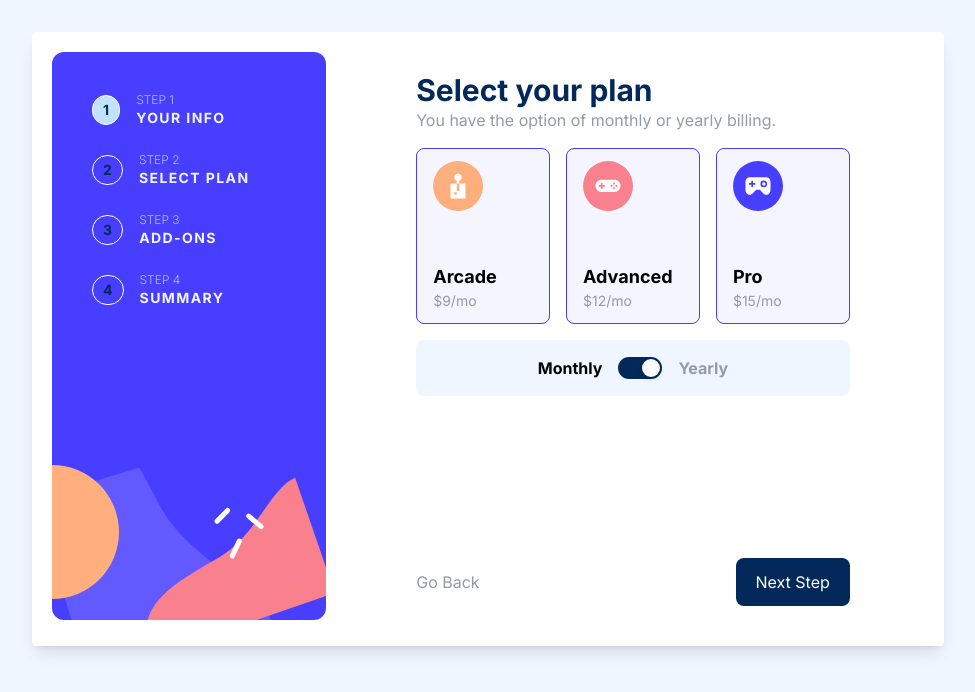
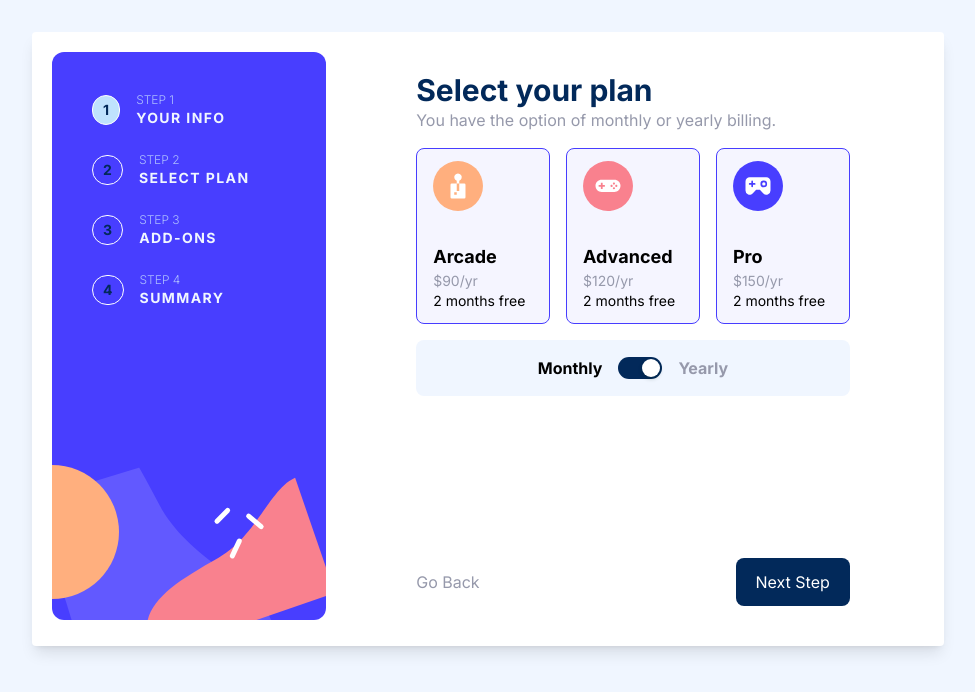
Before and after one commit to chiomaubaezuonu/multi-forms-project, a Next.js app: page /plan in a window 1280 px wide. Both pictures are taken after a click on the switch 792 px from the left and 368 px from the top of the page. Shown: the top 692 px of the page, without its empty margins (152-1127 px from the left). Built offline with nearby package versions, Linux system fonts and the light colour scheme.

Commit message:
Added conditional  display of price  op plan's page when the switch is toggled

```diff
--- a/app/plan/page.tsx
+++ b/app/plan/page.tsx
@@ -10,13 +10,17 @@ import "../App.css"
 
 const Plan = () => {
     const [toggleOn, setToggleOn] = useState(false)
+    const [yearly, setYearly] = useState(false)
 
     const onChange = (checked: boolean) => {
-
-         console.log(`switch to ${checked}`);
         setToggleOn(checked)
+        //  console.log(`switch to ${checked}`);
+        if (toggleOn === false) {
+            setYearly(true)
+        } else {
+            setYearly(false)
+        }
     };
-
     return (
         <div className="rounded-lg shadow-lg md:shadow-none z-10 flex-1 p-5 bg-white ">
             <div className="flex flex-col md:shadow-none gap-4 mx-auto h-full md:w-4/5">
@@ -32,8 +36,18 @@ const Plan = () => {
                             <Image width={50} height={50} src="/images/arcade.svg" alt='arcade' />
                         </label>
                         <div className='mt-auto'>
-                            <p className='text-[#0229A] font-bold text-lg'>Arcade</p>
-                            <p className='text-[#9699ab] text-sm'>$9/mo</p>
+                            {yearly ?
+                                <div>
+                                    <p className='text-[#0229A] font-bold text-lg'>Arcade</p>
+                                    <p className='text-sm text-[#9699ab]'>$90/yr</p>
+                                    <p className="text-[02295A] text-sm"> 2 months free </p>
+                                </div>
+                                :
+                                <div>
+                                    <p className='text-[#0229A] font-bold text-lg'>Arcade</p>
+                                    <p className='text-[#9699ab] text-sm'>$9/mo</p>
+                                </div>
+                            }
                         </div>
                     </div>
 
@@ -42,17 +56,37 @@ const Plan = () => {
                             <Image width={50} height={50} src="/images/advanced.svg" alt='arcade' />
                         </label>
                         <div className='mt-auto'>
-                            <p className='text-[#0229A] font-bold text-lg'>Advanced</p>
-                            <p className='text-[#9699ab] text-sm'>$12/mo</p>
+                        {yearly ?
+                                <div>
+                                    <p className='text-[#0229A] font-bold text-lg'>Advanced</p>
+                                    <p className='text-sm text-[#9699ab]'>$120/yr</p>
+                                    <p className="text-[02295A] text-sm"> 2 months free </p>
+                                </div>
+                                :
+                                <div>
+                                    <p className='text-[#0229A] font-bold text-lg'>Advanced</p>
+                                    <p className='text-[#9699ab] text-sm'>$9/mo</p>
+                                </div>
+                            }
                         </div>
                     </div>
                     <div className='bg-[#473dff0d] border-[#473dff] text-sm rounded-lg w-full border-[1px] cursor-pointer flex flex-col py-3 h-[11rem] p-4 gap-3 duration-200'>
-                        <label htmlFor="arcade">
+                        <label htmlFor="pro">
                             <Image width={50} height={50} src="/images/pro.svg" alt='arcade' />
                         </label>
                         <div className='mt-auto'>
-                            <p className='text-[#0229A] font-bold text-lg'>Pro</p>
-                            <p className='text-[#9699ab] text-sm'>$15/mo</p>
+                        {yearly ?
+                                <div>
+                                    <p className='text-[#0229A] font-bold text-lg'>Pro</p>
+                                    <p className='text-sm text-[#9699ab]'>$150/yr</p>
+                                    <p className="text-[02295A] text-sm"> 2 months free </p>
+                                </div>
+                                :
+                                <div>
+                                    <p className='text-[#0229A] font-bold text-lg'>Pro</p>
+                                    <p className='text-[#9699ab] text-sm'>$15/mo</p>
+                                </div>
+                            }
                         </div>
                     </div>
                 </div>
```
